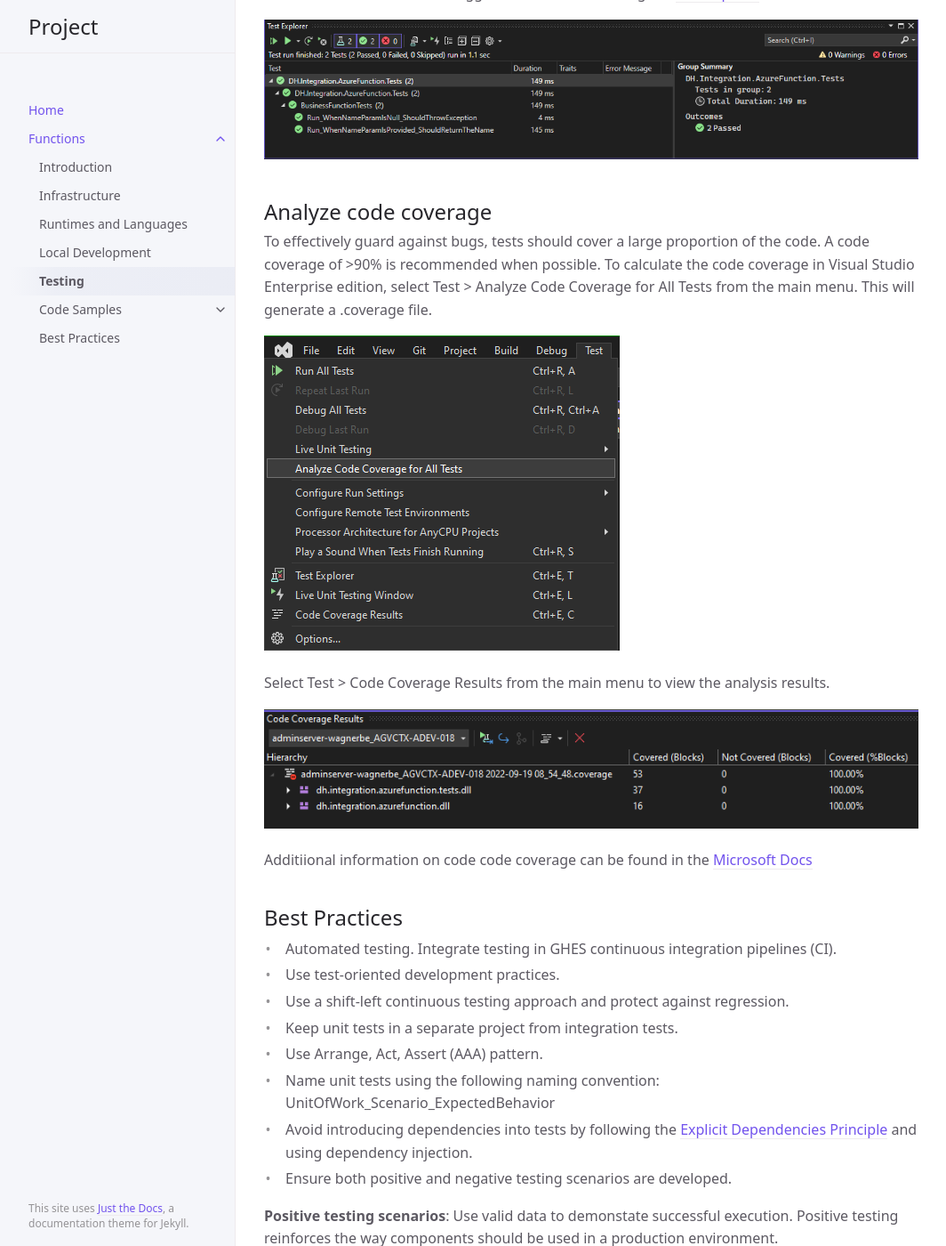
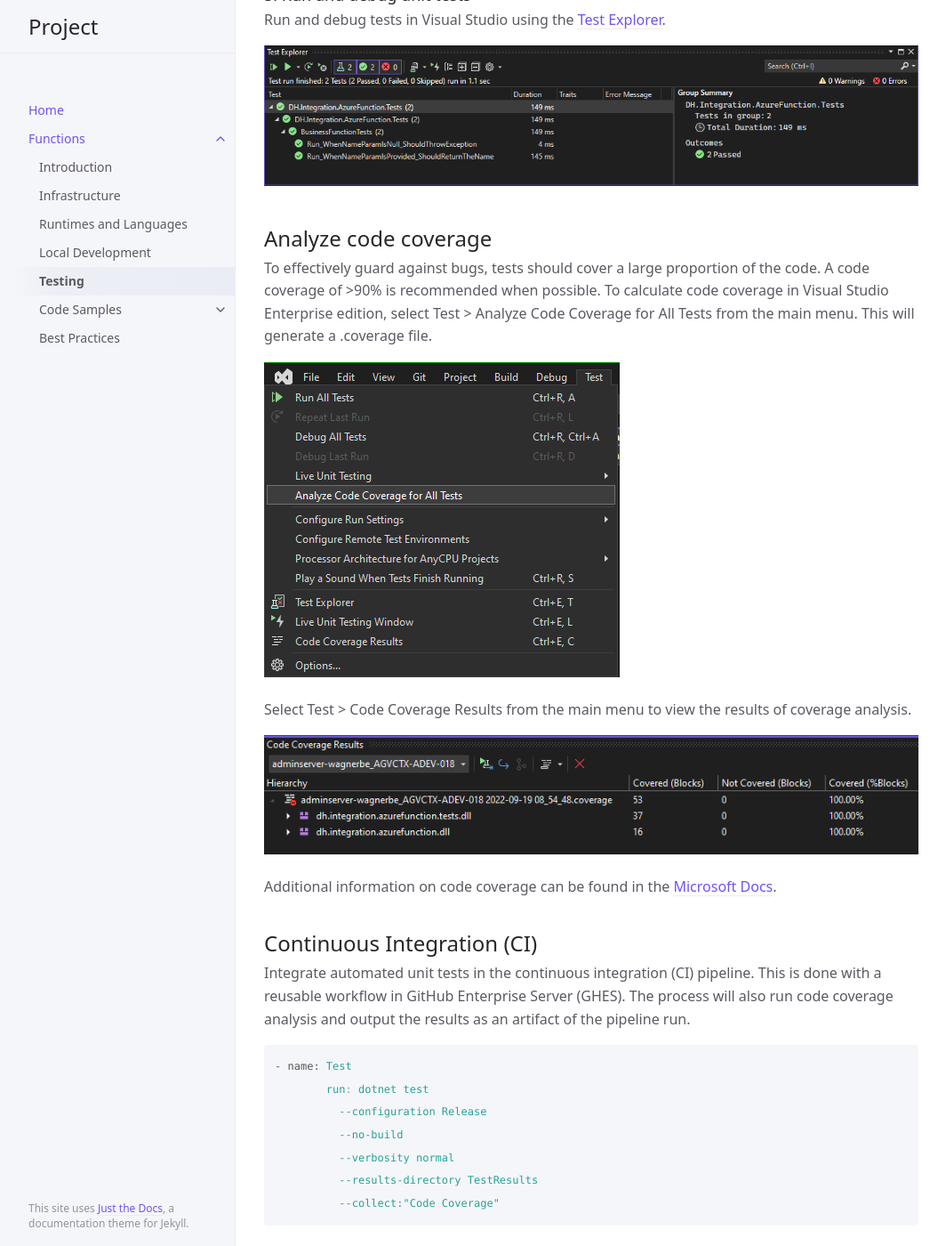
Before and after one commit to bwagner77/docs-test, a Jekyll site: the page built from function/testing.md, in a window 1280 px wide and 1400 px high, scrolled down 4061 px. Shown: the whole window at 89% size, without its empty margins (107-1171 px from the left). Built offline with Jekyll 4.4.1, drawn with Linux system fonts in a browser that asks for light colours; some of the changed text lies outside the part shown.

Commit message:
Function documentation updated.

````diff
--- a/function/testing.md
+++ b/function/testing.md
@@ -116,7 +116,7 @@ namespace DH.Integration.AzureFunction.Tests
 
 ### 5. Run and debug unit tests
 
-The tests can be ran and debugged in Visual Studio using the
+Run and debug tests in Visual Studio using the
 [Test Explorer](https://docs.microsoft.com/en-us/visualstudio/test/run-unit-tests-with-test-explorer).
 
 ![TestExplorerPassing](../assets/images/function-test-explorer-passing.png)
@@ -125,19 +125,36 @@ The tests can be ran and debugged in Visual Studio using the
 
 To effectively guard against bugs, tests should cover a large proportion
 of the code. A code coverage of >90% is recommended when possible. To
-calculate the code coverage in Visual Studio Enterprise edition,
-select Test > Analyze Code Coverage for All Tests from the main menu. This
-will generate a .coverage file.
+calculate code coverage in Visual Studio Enterprise edition, select
+Test > Analyze Code Coverage for All Tests from the main menu. This will
+generate a .coverage file.
 
 ![CodeCoverageMenu](../assets/images/function-codecoverage-menu.png)
 
-Select Test > Code Coverage Results from the main menu to view the analysis
-results.
+Select Test > Code Coverage Results from the main menu to view the results of
+coverage analysis.
 
 ![CodeCoverageResults](../assets/images/function-codecoverage-results.png)
 
-Additiional information on code code coverage can be found in the
-[Microsoft Docs](https://docs.microsoft.com/en-us/visualstudio/test/using-code-coverage-to-determine-how-much-code-is-being-tested)
+Additional information on code coverage can be found in the
+[Microsoft Docs](https://docs.microsoft.com/en-us/visualstudio/test/using-code-coverage-to-determine-how-much-code-is-being-tested).
+
+## Continuous Integration (CI)
+
+Integrate automated unit tests in the continuous integration (CI) pipeline.
+This is done with a reusable workflow in GitHub Enterprise Server (GHES).
+The process will also run code coverage analysis and output the results as
+an artifact of the pipeline run.
+
+``` yaml
+- name: Test
+        run: dotnet test
+          --configuration Release
+          --no-build
+          --verbosity normal
+          --results-directory TestResults
+          --collect:"Code Coverage"
+```
 
 ## Best Practices
 
````
